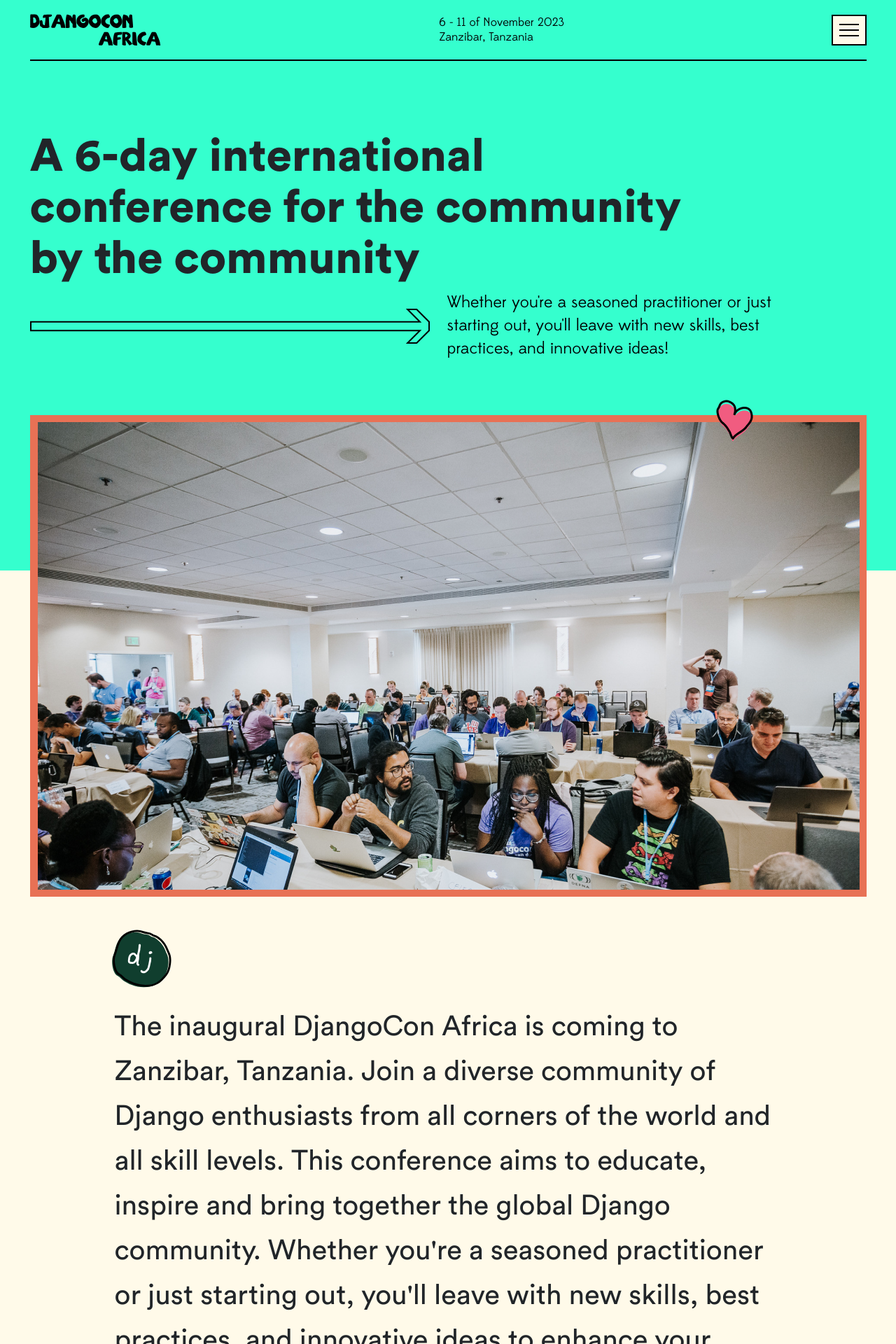
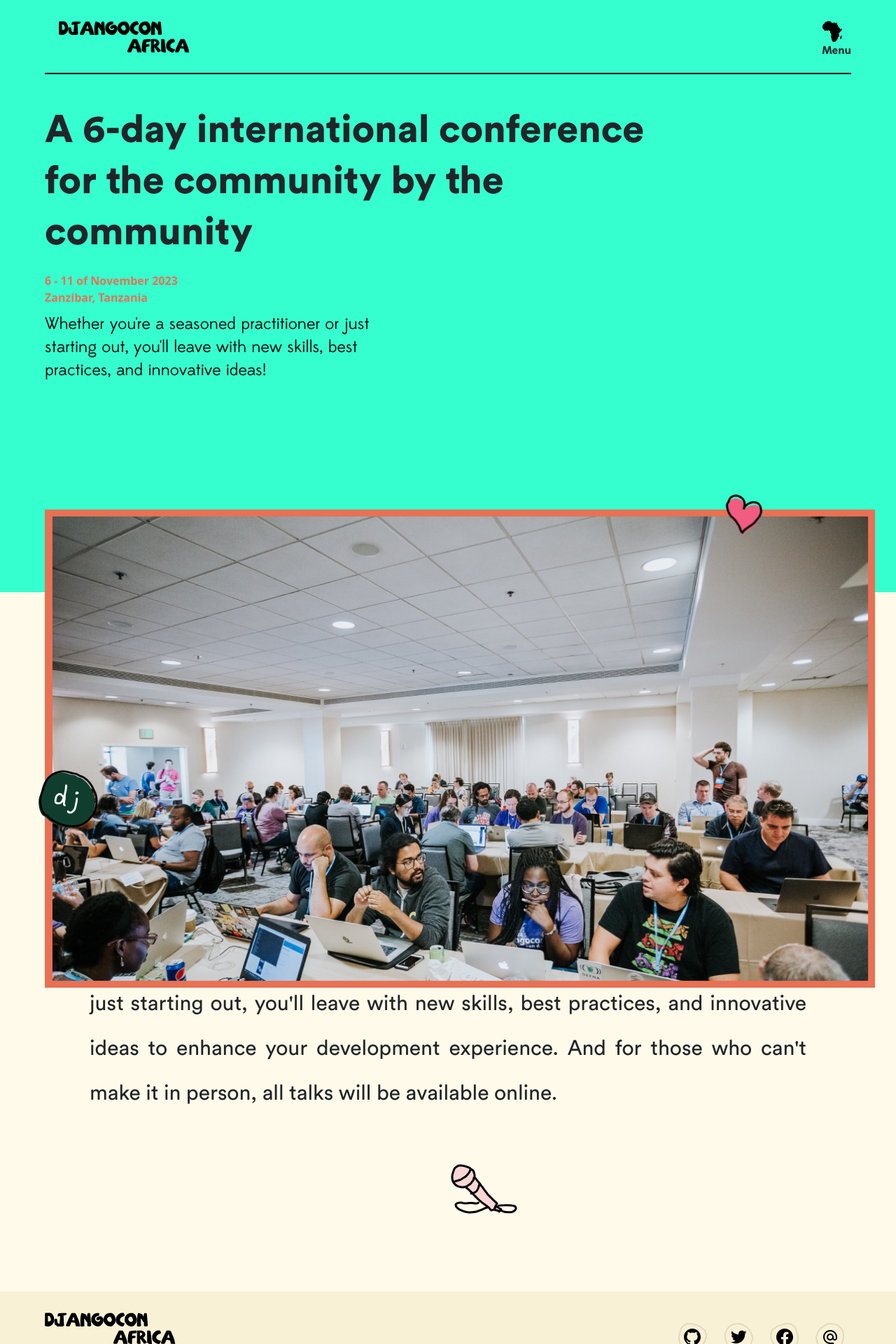
Before and after one commit to djangocon/2023.djangocon.africa, a Jekyll site: the page built from index.md, in a window 1280 px wide. Shown: the top 1920 px of the page at 70% size. Built offline with Jekyll 4.4.1, drawn with Linux system fonts in a browser that asks for light colours.

Commit message:
Tablet Patch

```diff
--- a/static/css/style.css
+++ b/static/css/style.css
@@ -1280,29 +1280,43 @@
 
   }
 
-
 }
 
-@media only screen and (min-width: 669px) and (max-width:769px){
-  body{
-    overflow-x: hidden;
-  }
+
+@media only screen and (min-width: 768px)  {
 
   .header-img img {
-    width: 100%;
+    width: 100% !important;
     height: 100%;
     padding-right: 30px;
     object-fit: cover;
     margin-top: 5px;
   }
+  .header-img {
+    position: absolute;
+    top: 700px;
+  }
+
+  .header-logo {
+    margin-left: 20px;
+  }
+
 
   .hero {
-    padding-bottom: 130px;
+    padding-bottom: 150px;
+
 
   }
 
   .hero-empty {
   height: 250px;
+}
+
+.hero-date {
+  display: block;
+  padding-top: 10px;
+  padding-bottom: 10px;
+  color: #e87155;
 }
 
   nav .hamburger {
@@ -1315,7 +1329,7 @@
   }
 
 .container {
-  width: 90%;
+  width: 90% !important;
 
 
 }
@@ -1328,14 +1342,13 @@
   margin-bottom: 10px;
 }
 
-/* show arrow on Tablet */
+/* Do not show arrow on Tablet */
 .description img {
-  display:block;
-  width: 50%;
+  display:none;
 }
 
 .django {
-  top: 971px;
+  top: 1100px;
   left: 55px;
 }
 
@@ -1358,4 +1371,34 @@
   top: 40px;
 }
 
+
+
+.hamburger {
+  display: none;
 }
+.date {
+  display: none;
+}
+
+.nav {
+  position: relative;
+  display: flex;
+  flex-direction: row;
+  justify-content: space-between;
+  align-items: center;
+  border-bottom: 2px solid black;
+  padding: 20px 0;
+  font-family: "Edmondsans";
+  z-index: 100;
+}
+
+.mobile-menu {
+  display: block;
+  margin-top: 10px;
+  margin-bottom: 0;
+  cursor: pointer;
+  right: 0;
+}
+
+
+}
```
